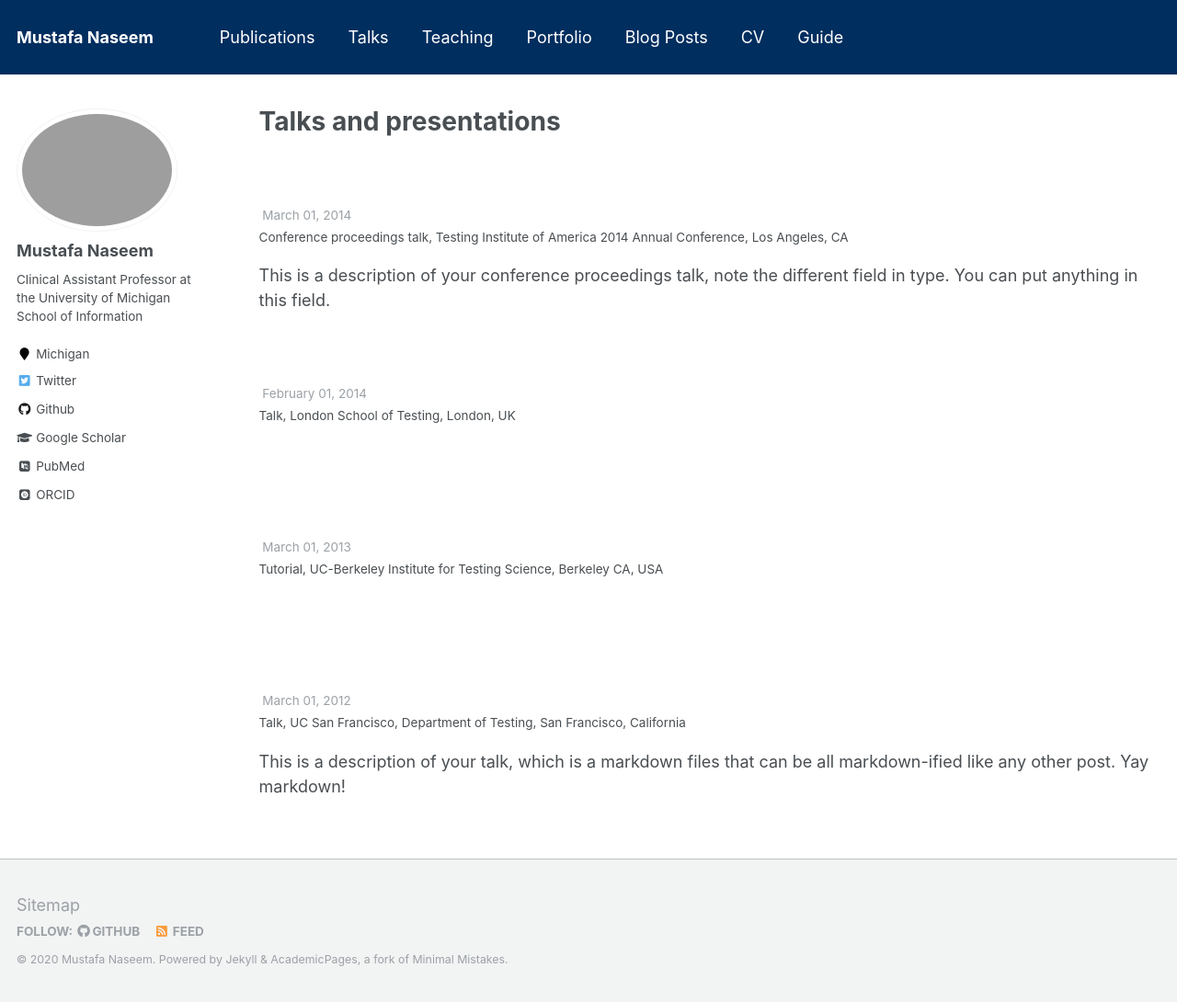
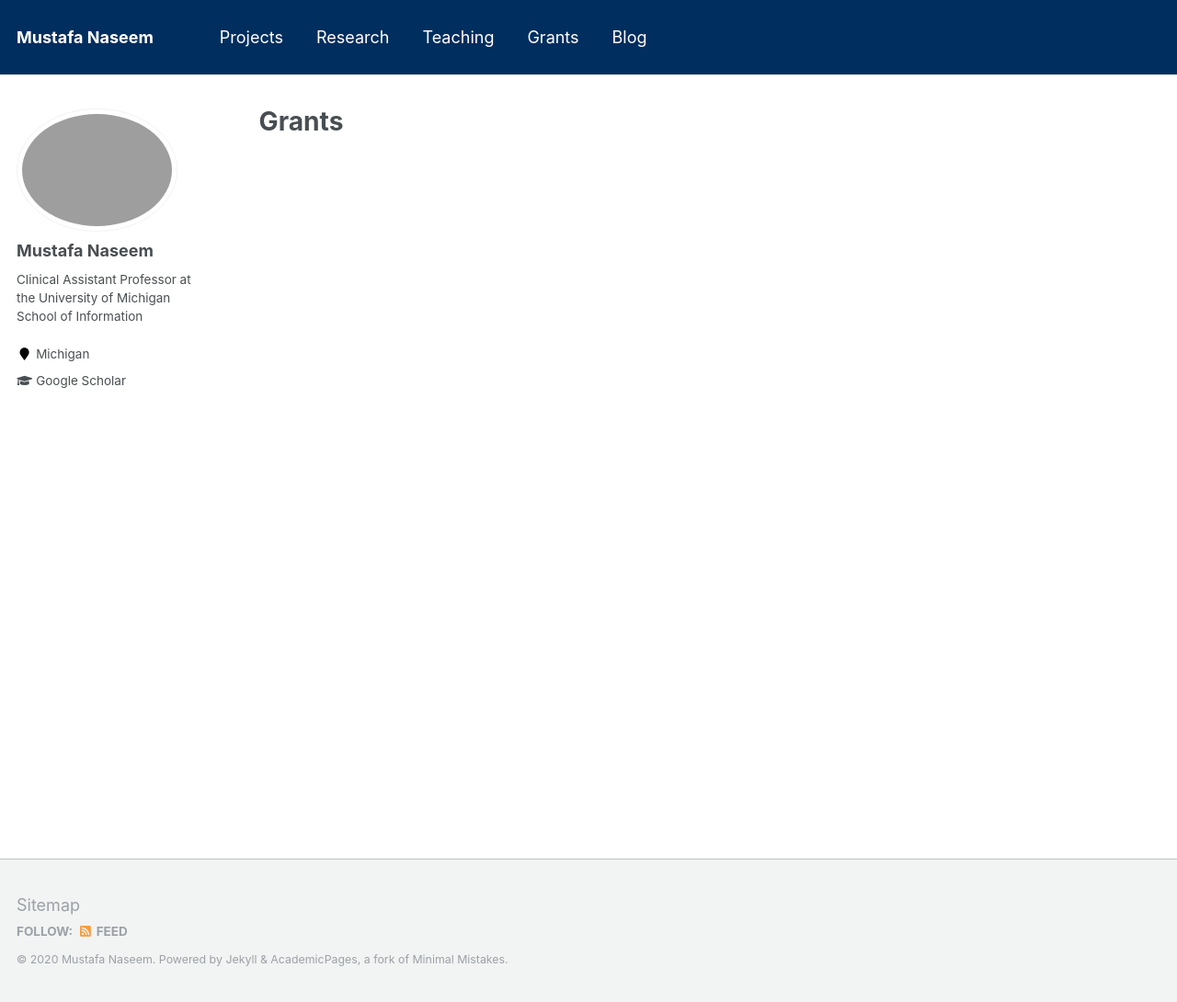
Before and after one commit to mustafanaseem/mustafanaseem.github.io, a Jekyll site: the page built from _pages/grants.html, in a window 1280 px wide and 1090 px high. Shown: the whole window at 92% size. Built offline with Jekyll 4.4.1, drawn with Linux system fonts in a browser that asks for light colours; some web fonts are replaced.

Commit message:
changed pages

```diff
--- a/_config.yml
+++ b/_config.yml
@@ -85,7 +85,7 @@ author:
   bio              : "Clinical Assistant Professor at the University of Michigan School of Information"
   location         : "Michigan"
   employer         :
-  pubmed           : "https://www.ncbi.nlm.nih.gov/pubmed/?term=john+snow"
+  pubmed           :
   googlescholar    : "http://yourfullgooglescholarurl.com"
   email            :
   researchgate     :  # example: "https://www.researchgate.net/profile/yourprofile"
@@ -96,20 +96,20 @@ author:
   flickr           :
   facebook         :
   foursquare       :
-  github           : "academicpages"
+  github           :
   google_plus      :
   keybase          :
   instagram        :
   impactstory      : #"https://profiles.impactstory.org/u/xxxx-xxxx-xxxx-xxxx"
   lastfm           :
   linkedin         :
-  orcid            : "http://orcid.org/yourorcidurl"
+  orcid            :
   pinterest        :
   soundcloud       :
   stackoverflow    : # http://stackoverflow.com/users/123456/username
   steam            :
   tumblr           :
-  twitter          : "replacethistwitterhandle"
+  twitter          :
   vine             :
   weibo            :
   xing             :
@@ -184,7 +184,7 @@ collections:
   portfolio:
     output: true
     permalink: /:collection/:path/
-  talks:
+  grants:
     output: true
     permalink: /:collection/:path/
 
--- a/_data/navigation.yml
+++ b/_data/navigation.yml
@@ -1,22 +1,16 @@
 # main links links
 main:
-  - title: "Publications"
-    url: /publications/
+  - title: "Projects"
+    url: /projects/
 
-  - title: "Talks"
-    url: /talks/
+  - title: "Research"
+    url: /research/
 
   - title: "Teaching"
     url: /teaching/
 
-  - title: "Portfolio"
-    url: /portfolio/
+  - title: "Grants"
+    url: /grants/
 
-  - title: "Blog Posts"
+  - title: "Blog"
     url: /year-archive/
-
-  - title: "CV"
-    url: /cv/
-
-  - title: "Guide"
-    url: /markdown/
--- a/_pages/talks.html
+++ b/_pages/grants.html
@@ -1,7 +1,7 @@
 ---
 layout: archive
-title: "Talks and presentations"
-permalink: /talks/
+title: "Grants"
+permalink: /grants/
 author_profile: true
 ---
 
```
Also changed, not shown: _pages/talkmap.html (deleted, +0 -9 lines), _grants/2012-03-01-talk-1.md (renamed from _talks/2012-03-01-talk-1.md), _grants/2013-03-01-tutorial-1.md (renamed from _talks/2013-03-01-tutorial-1.md), _grants/2014-02-01-talk-2.md (renamed from _talks/2014-02-01-talk-2.md), _grants/2014-03-01-talk-3.md (renamed from _talks/2014-03-01-talk-3.md), _layouts/grant.html (renamed from _layouts/talk.html).
